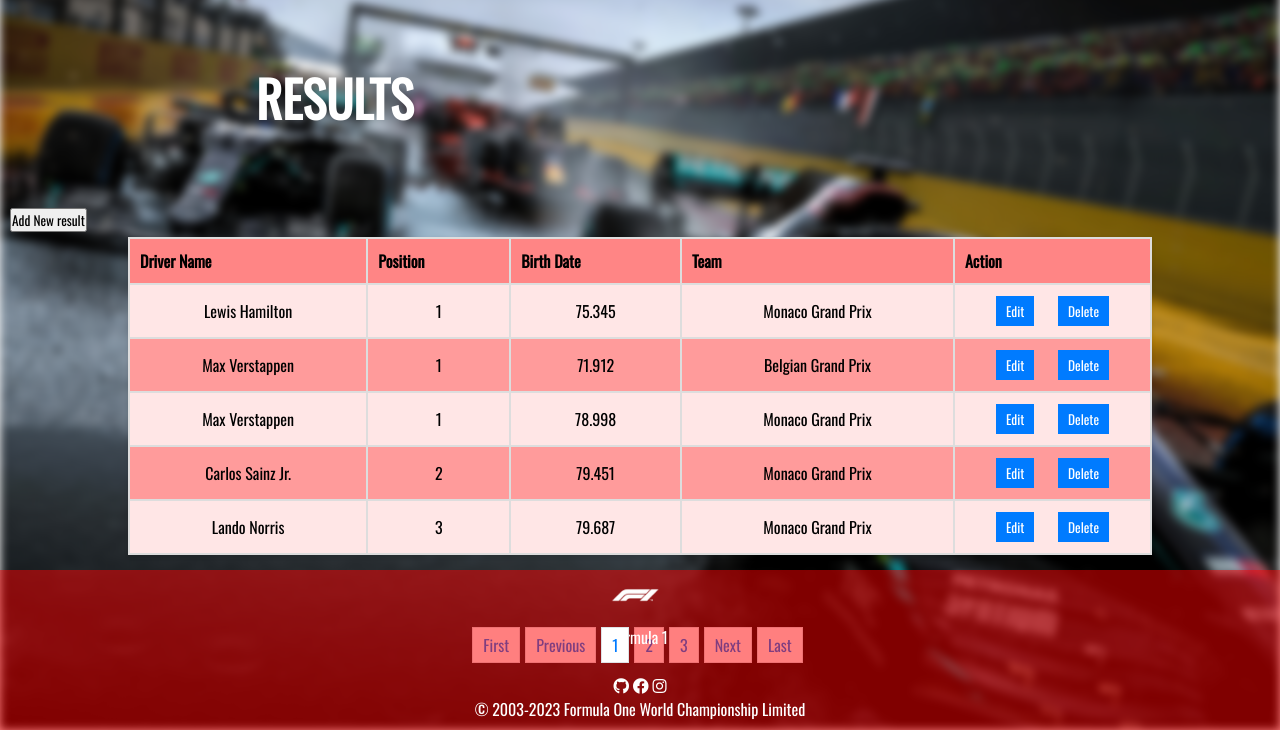
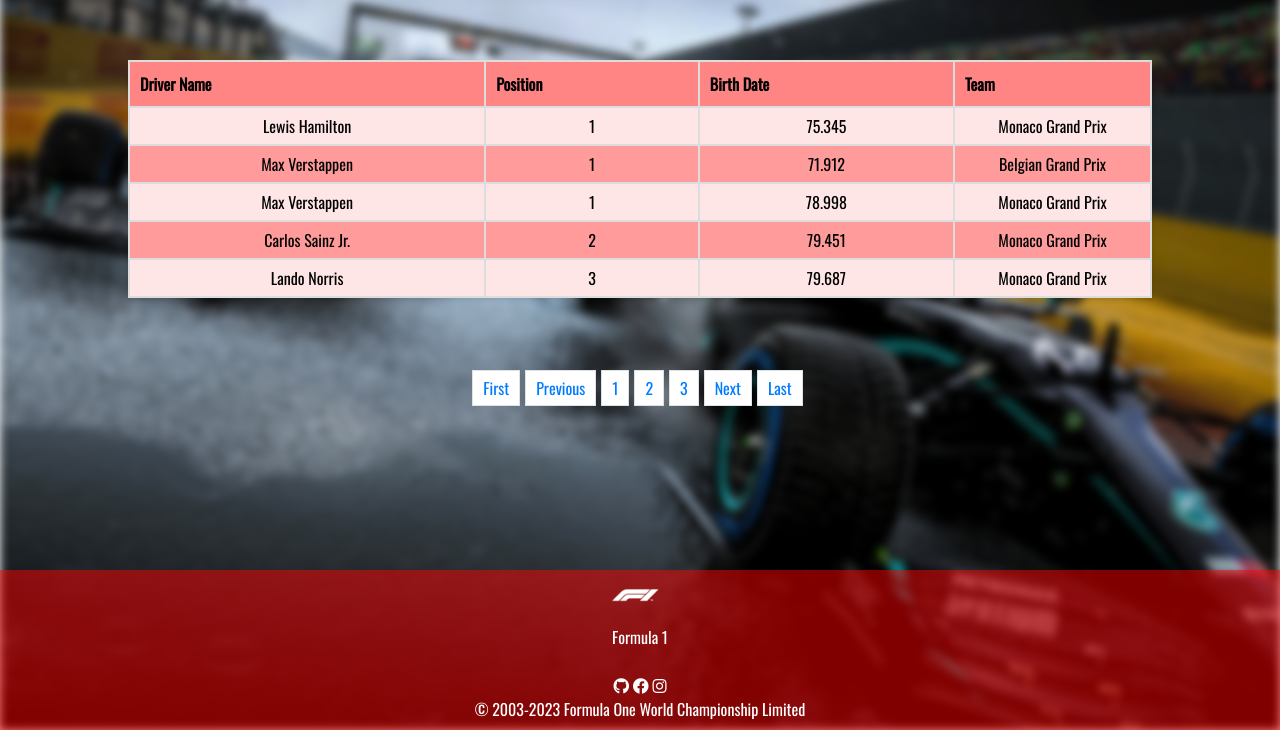
Before and after one commit to Aceuuu08/formula1-master-app, a Django app: page /result_list/ in a window 1280 px wide. Shown: the part 70-800 px from the top of the page. Run offline with Django 5.2, Linux system fonts and the light colour scheme; data comes from the database, SQL or seed files in the repository.

Commit message:
remove actions to all html

```diff
--- a/formula1_project/formula1_app/templates/championship_list.html
+++ b/formula1_project/formula1_app/templates/championship_list.html
@@ -35,10 +35,6 @@
                 <td>{{ championship.driver.name }}</td>
                 <td>{{ championship.season_start }}</td>
                 <td>{{ championship.season_end }}</td>
-              <td>
-                <a href=#><button class="btn-update">Edit</button></a>
-                <a  href=# ><button class="btn-delete">Delete</button></a>
-              </td>
             </tr>
             {% empty %}
           {% endfor %}
--- a/formula1_project/formula1_app/templates/driver_list.html
+++ b/formula1_project/formula1_app/templates/driver_list.html
@@ -27,7 +27,6 @@
                 <th>Nationality</th>
                 <th>Birth Date</th>
                 <th>Team</th>
-                <th>Action</th>
             </tr>
           {% for driver in drivers %}
             <tr>
@@ -35,10 +34,6 @@
                 <td>{{ driver.nationality }}</td>
                 <td>{{ driver.birth_date }}</td>
                 <td>{{ driver.team.name }}</td>
-              <td>
-                <a href=#><button class="btn-update">Edit</button></a>
-                <a  href=# ><button class="btn-delete">Delete</button></a>
-              </td>
             </tr>
             {% empty %}
           {% endfor %}
--- a/formula1_project/formula1_app/templates/race_list.html
+++ b/formula1_project/formula1_app/templates/race_list.html
@@ -26,17 +26,12 @@
                 <th>Grand Prix</th>
                 <th>Date</th>
                 <th>Location</th>
-                <th>Action</th>
             </tr>
           {% for race in races %}
             <tr>
                 <td>{{ race.title }}</td>
                 <td>{{ race.date }}</td>
                 <td>{{ race.location }}</td>
-              <td>
-                <a href=#><button class="btn-update">Edit</button></a>
-                <a  href=# ><button class="btn-delete">Delete</button></a>
-              </td>
             </tr>
             {% empty %}
           {% endfor %}
--- a/formula1_project/formula1_app/templates/result_list.html
+++ b/formula1_project/formula1_app/templates/result_list.html
@@ -19,9 +19,6 @@
     <main>
       {% block content %}
       <section class="container">
-        <h2> RESULTS </h2><br><br>
-        <a href=#><button class="btn-add">Add New result</button></a><br>
-
         <table class="styled-table">
           <tbody>
             <tr>
@@ -29,7 +26,6 @@
                 <th>Position</th>
                 <th>Birth Date</th>
                 <th>Team</th>
-                <th>Action</th>
             </tr>
           {% for result in results %}
             <tr>
@@ -37,10 +33,6 @@
                 <td>{{ result.position }}</td>
                 <td>{{ result.best_lap_time }}</td>
                 <td>{{ result.race.title }}</td>
-              <td>
-                <a href=#><button class="btn-update">Edit</button></a>
-                <a href=# ><button class="btn-delete">Delete</button></a>
-              </td>
             </tr>
             {% empty %}
           {% endfor %}
--- a/formula1_project/formula1_app/templates/team_list.html
+++ b/formula1_project/formula1_app/templates/team_list.html
@@ -26,17 +26,12 @@
                 <th>Team Name</th>
                 <th>Country</th>
                 <th>Team Principal</th>
-                <th>Action</th>
             </tr>
           {% for team in teams %}
             <tr>
                 <td>{{ team.name }}</td>
                 <td>{{ team.country }}</td>
                 <td>{{ team.team_principal }}</td>
-              <td>
-                <a href=#><button class="btn-update">Edit</button></a>
-                <a  href=# ><button class="btn-delete">Delete</button></a>
-              </td>
             </tr>
             {% empty %}
           {% endfor %}
```
